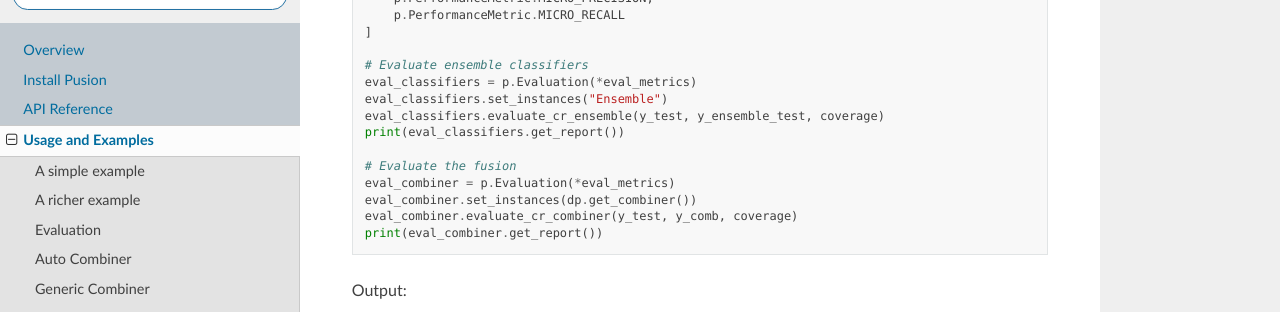
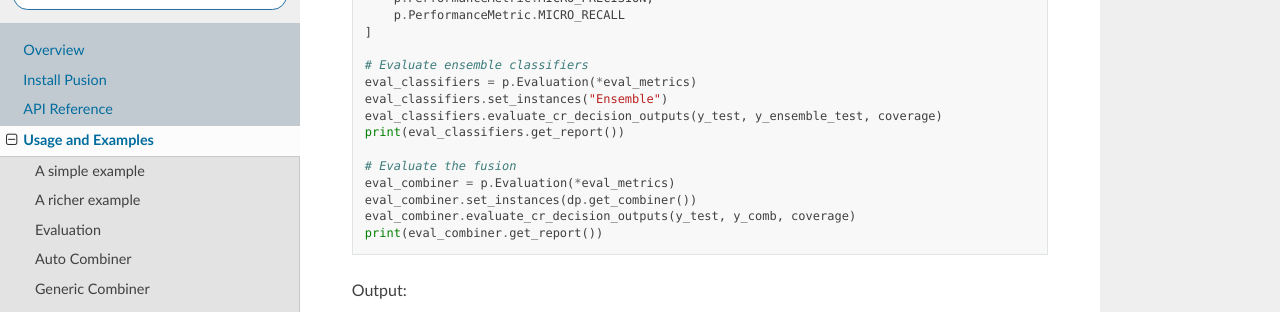
Before and after one commit to IPVS-AS/pusion, a Sphinx documentation site: the page built from docs/source/usage_and_examples.rst, in a window 1280 px wide and 900 px high, scrolled down 4427 px. Shown: the part 151-463 px from the top of the window. Built offline with Sphinx 7.4.7 and the Read the Docs theme 2.0.0, drawn with Linux system fonts in a browser that asks for light colours.

Commit message:
Update doc.

```diff
--- a/docs/source/usage_and_examples.rst
+++ b/docs/source/usage_and_examples.rst
@@ -252,13 +252,13 @@ The framework provides also a specific evaluation methodology for complementary-
     # Evaluate ensemble classifiers
     eval_classifiers = p.Evaluation(*eval_metrics)
     eval_classifiers.set_instances("Ensemble")
-    eval_classifiers.evaluate_cr_ensemble(y_test, y_ensemble_test, coverage)
+    eval_classifiers.evaluate_cr_decision_outputs(y_test, y_ensemble_test, coverage)
     print(eval_classifiers.get_report())
 
     # Evaluate the fusion
     eval_combiner = p.Evaluation(*eval_metrics)
     eval_combiner.set_instances(dp.get_combiner())
-    eval_combiner.evaluate_cr_combiner(y_test, y_comb, coverage)
+    eval_combiner.evaluate_cr_decision_outputs(y_test, y_comb, coverage)
     print(eval_combiner.get_report())
 
 Output:
```
Also changed, not shown: 1 other file.
